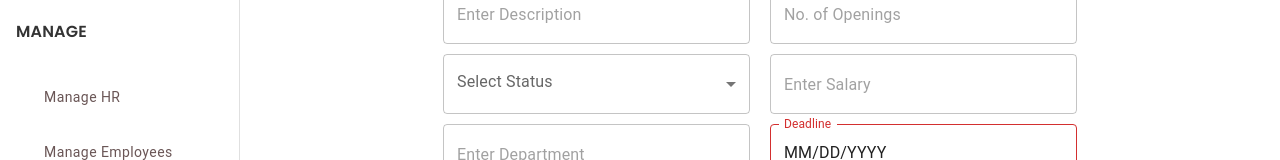
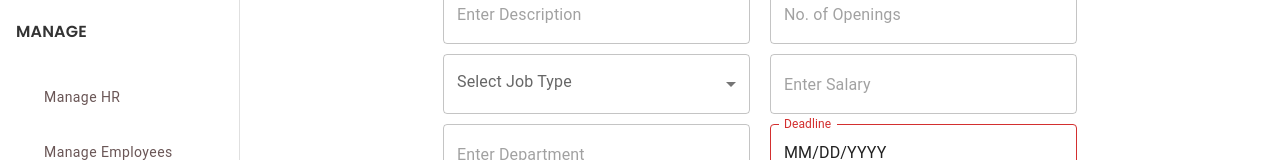
Before and after one commit to rohitschavan/HRMS, a React (Create React App) app in the folder client/: page /jobs/create in a window 1280 px wide. Shown: the part 234-394 px from the top of the page. Built offline with nearby package versions, Linux system fonts and the light colour scheme; no server answers; sample sign-in values are in the browser's storage; some icons are missing.

Commit message:
fxed status

```diff
--- a/client/src/components/Jobs/CreateNewJob.js
+++ b/client/src/components/Jobs/CreateNewJob.js
@@ -164,7 +164,7 @@ const {admin} = useAdmin();
                 />
 
                  <FormControl sx={inputStyle}>
-                  <InputLabel id="role-select-label">Select Status</InputLabel>
+                  <InputLabel id="role-select-label">Select Job Type</InputLabel>
                   <Select
                     labelId="role-select-label"
                     value={jobType}
@@ -215,7 +215,7 @@ const {admin} = useAdmin();
                   <InputLabel id="role-select-label">Select Status</InputLabel>
                   <Select
                     labelId="role-select-label"
-                    value={salary}
+                    value={status}
                     onChange={(e) => setStatus(e.target.value)}
                     label="Select Status"
                    >
```
